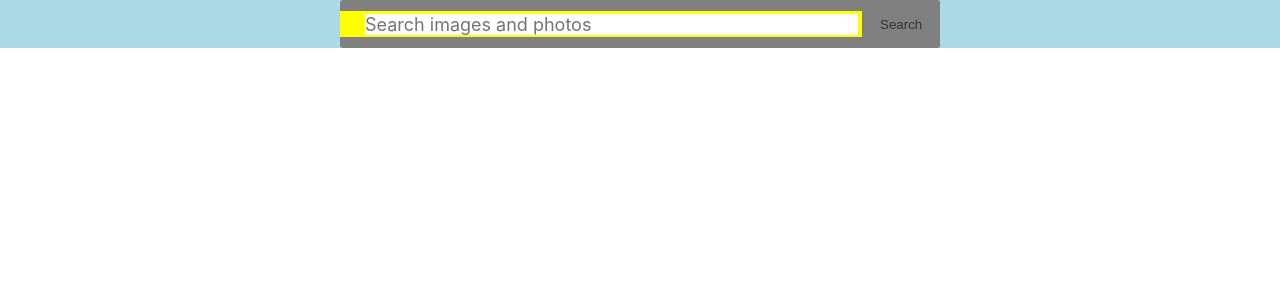
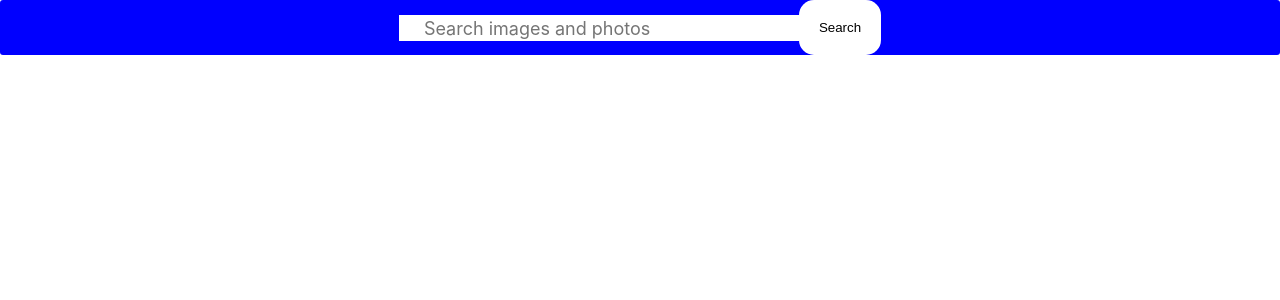
Before and after one commit to OleksandrDernoviy/goit-react-hw-04-images, a React (Create React App) app: page / in a window 1280 px wide. Shown: the top 300 px of the page. Built offline with nearby package versions, Linux system fonts and the light colour scheme.

Commit message:
simpleCss

```diff
--- /dev/null
+++ b/src/components/Button/Button.jsx
@@ -0,0 +1,13 @@
+
+import React from 'react';
+import css from './loadMoreBtn.module.css'
+
+
+const LoadMoreBtn = ({ onClick }) => {
+  return (
+    <button type="button" className={css.loadMoreBtn} onClick={onClick}>
+      Load more
+    </button>
+  );
+};
+export default LoadMoreBtn;
--- a/src/components/LoadMoreBtn/loadMoreBtn.module.css
+++ b/src/components/Button/loadMoreBtn.module.css
@@ -1,15 +1,14 @@
 .loadMoreBtn{
     padding: 8px 16px;
-    border-radius: 2px;
-    background-color: grey;
+    border-radius: 15px;
+    background-color: white;
     transition: all 250ms cubic-bezier(0.4, 0, 0.2, 1);
     text-align: center;
     display: inline-block;
-    color: #fff;
-    border: 0;
+    color: black;
+    border: 1px solid blue;
     text-decoration: none;
     cursor: pointer;
-    font-family: inherit;
     font-size: 18px;
     line-height: 24px;
     font-style: normal;
@@ -20,5 +19,5 @@
 }
 .loadMoreBtn:hover,
 .loadMoreBtn:focus {
-    background-color: green;
+    background-color: yellow;
 }
--- a/src/components/Container/container.module.css
+++ b/src/components/Container/container.module.css
@@ -5,5 +5,5 @@
      flex-direction: column;
      justify-content: center;
      align-items: center;
-     background-color: lightblue;
+     /* background-color: lightblue; */
 }
--- a/src/components/LoadMoreBtn/LoadMoreBtn.jsx
+++ /dev/null
@@ -1,26 +0,0 @@
-
-import React from 'react';
-import css from './loadMoreBtn.module.css'
-
-
-const LoadMoreBtn = ({ onClick }) => {
-  return (
-    <button type="button" className={css.loadMoreBtn} onClick={onClick}>
-      Load more
-    </button>
-  );
-};
-export default LoadMoreBtn;
-
-// const LoadMoreBtn = ({ onClick, onScrollUp }) => {
-//   const onLoadMoreClick = () => {
-//     onClick();
-//     onScrollUp();
-//   };
-
-//   return (
-//     <button type="button" className={css.loadMoreBtn} onClick={onLoadMoreClick}>
-//       Load more
-//     </button>
-//   );
-// };
--- a/src/components/Searchbar/searchbar.module.css
+++ b/src/components/Searchbar/searchbar.module.css
@@ -3,9 +3,10 @@
 .searchForm{
     display: flex;
     align-items: center;
+    justify-content: center;
     width: 100%;
-    max-width: 600px;
-    background-color: grey;
+    /* max-width: 600px; */
+    background-color: blue;
     border-radius: 3px;
     overflow: hidden;
 }
@@ -13,37 +14,42 @@
 .inputSearch{
  display: inline-block;
   width: 100%;
+  width: 400px;
   font: inherit;
   font-size: 20px;
   border: none;
+  color: black;
   outline: none;
   padding-left: 25px;
   padding-right: 4px;
-  background-color: yellow;
+  background-color: white;
 }
 
 .inputSearch::placeholder{
-  font: inherit;
+  /* font: inherit; */
   font-size: 18px;
   background-color: white;
 }
 
 .searchBtn{
   display: inline-block;
-  width: 88px;
-  height: 48px;
+  /* width: 88px;
+  height: 48px; */
+  padding: 20px;
   border: 0;
   color: black;
   background-repeat: no-repeat;
   background-position: center;
-  background-color: grey;
-  opacity: 0.6;
-  transition: opacity 250ms cubic-bezier(0.4, 0, 0.2, 1);
+  background-color: white;
+  /* opacity: 0.6;
+  transition: opacity 250ms cubic-bezier(0.4, 0, 0.2, 1); */
   cursor: pointer;
   outline: none;
+  border-radius: 15px;
 
 }
 .searchBtn:hover{
     opacity: 1;
-    background-color: green;
+    background-color: yellow;
+    color: black;
 }
```
Also changed, not shown: src/components/App/App.jsx (+1 -11 lines).
